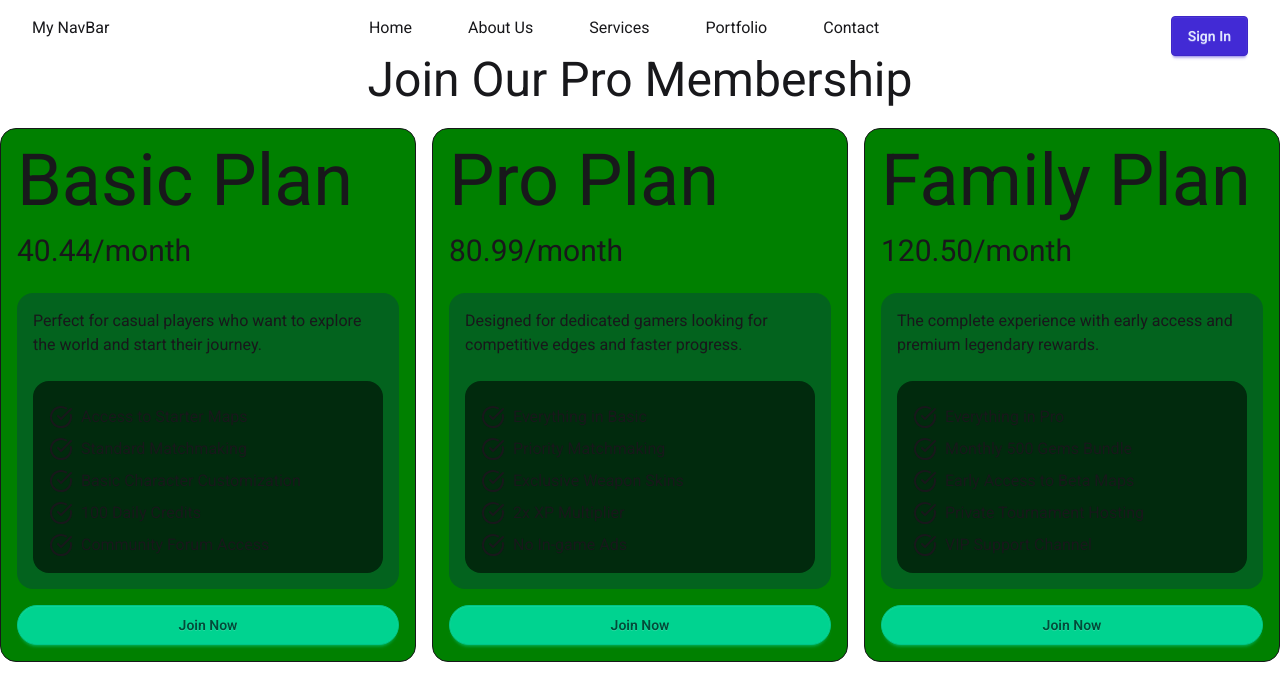
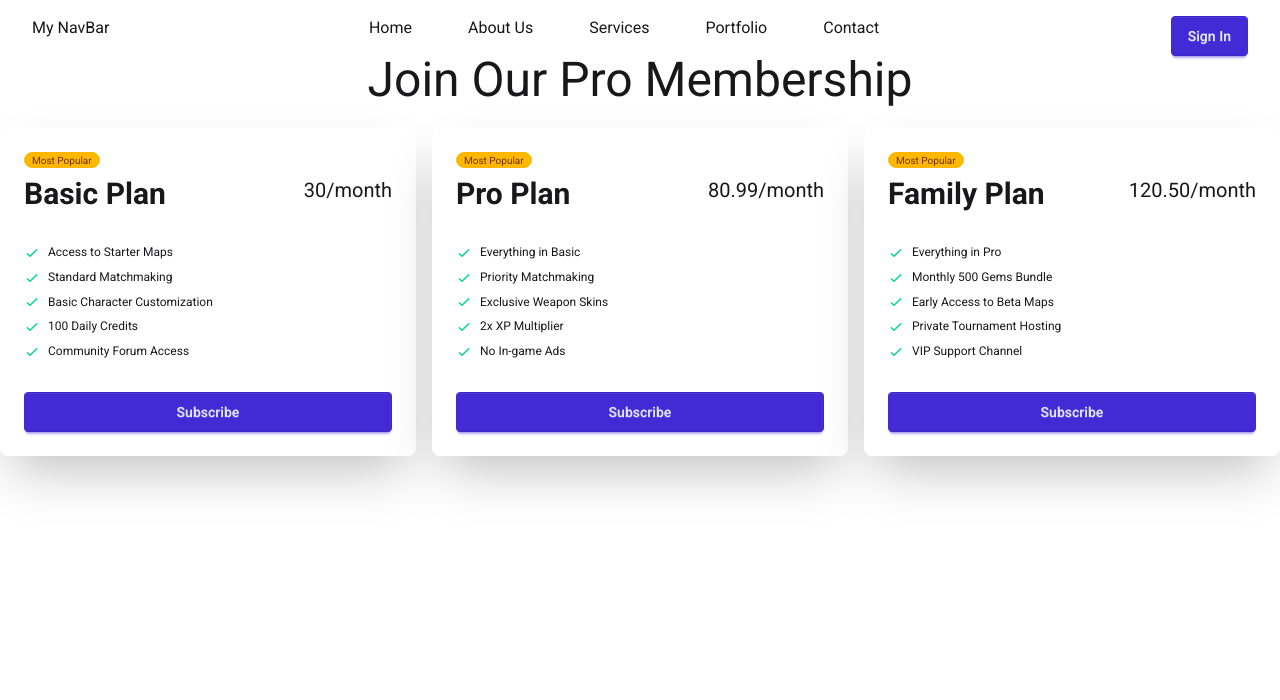
Before and after one commit to programmermosharof/react-ecosystem-practice, a React (Vite) app: page / in a window 1280 px wide. Shown: the top 700 px of the page. Built offline with nearby package versions, Linux system fonts and the light colour scheme.

Commit message:
Pricing Card Added

```diff
--- a/public/PricingData.json
+++ b/public/PricingData.json
@@ -1,8 +1,9 @@
 [
   {
     "id": "1",
+    "popular": true,
     "name": "Basic Plan",
-    "price": "40.44/month",
+    "price": "30/month",
     "description": "Perfect for casual players who want to explore the world and start their journey.",
     "features": [
       "Access to Starter Maps",
@@ -14,6 +15,7 @@
   },
   {
     "id": "2",
+    "popular": true,
     "name": "Pro Plan",
     "price": "80.99/month",
     "description": "Designed for dedicated gamers looking for competitive edges and faster progress.",
@@ -27,6 +29,7 @@
   },
   {
     "id": "3",
+    "popular": true,
     "name": "Family Plan",
     "price": "120.50/month",
     "description": "The complete experience with early access and premium legendary rewards.",
--- /dev/null
+++ b/src/Components/DaisyPricing/DaisyPricingCard.jsx
@@ -0,0 +1,32 @@
+import React from 'react';
+
+const DaisyPricingCard = ({pricing}) => {
+
+    const {name, price , features, popular}= pricing;
+    return (
+<div className="card flex flex-col  bg-base-100 shadow-2xl">
+  <div className="card-body ">
+    {popular && <span className="badge badge-xs badge-warning">Most Popular</span>}
+    <div className="flex justify-between">
+      <h2 className="text-3xl font-bold">{name}</h2>
+      <span className="text-xl">{price}</span>
+    </div>
+    <ul className="mt-6 flex flex-col gap-2 text-xs">
+
+      {
+        features.map((features, index) =>   <li key={index}>
+        <svg xmlns="http://www.w3.org/2000/svg" className="size-4 me-2 inline-block text-success" fill="none" viewBox="0 0 24 24" stroke="currentColor"><path strokeLinecap="round" strokeLinejoin="round" strokeWidth="2" d="M5 13l4 4L19 7" /></svg>
+        <span>{features}</span>
+      </li> )
+      }
+
+    </ul>
+    <div className="mt-6">
+      <button className="btn btn-primary btn-block">Subscribe</button>
+    </div>
+  </div>
+</div>
+    );
+};
+
+export default DaisyPricingCard;
--- a/src/Components/PricingOption/PricingOption.jsx
+++ b/src/Components/PricingOption/PricingOption.jsx
@@ -1,5 +1,6 @@
 import React, { use } from 'react';
 import PricingCard from '../PricingCard/PricingCard';
+import DaisyPricingCard from '../DaisyPricing/DaisyPricingCard';
 
 
 
@@ -11,13 +12,22 @@
         <div>
             <h1 className='text-5xl text-center mb-6'>Join Our Pro Membership</h1>
             <div className='grid grid-cols-1 md:grid-cols-3 lg:grid-cols-3 gap-4'>
-                {
+                {/* {
                     pricing.map(pricing => <PricingCard
                     pricing={pricing}
                     key={pricing.id}
                     >
 
                     </PricingCard>)
+                } */}
+                {
+                    pricing.map(pricing =>
+                        <DaisyPricingCard
+                        key={pricing.id}
+                        pricing={pricing}
+
+                        ></DaisyPricingCard>
+                    )
                 }
 
 
```
